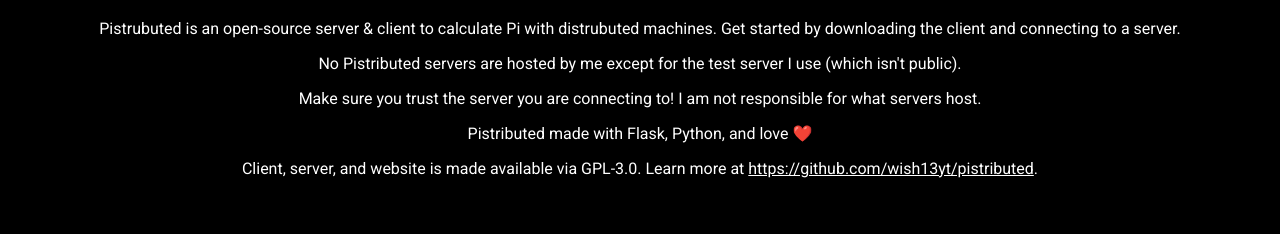
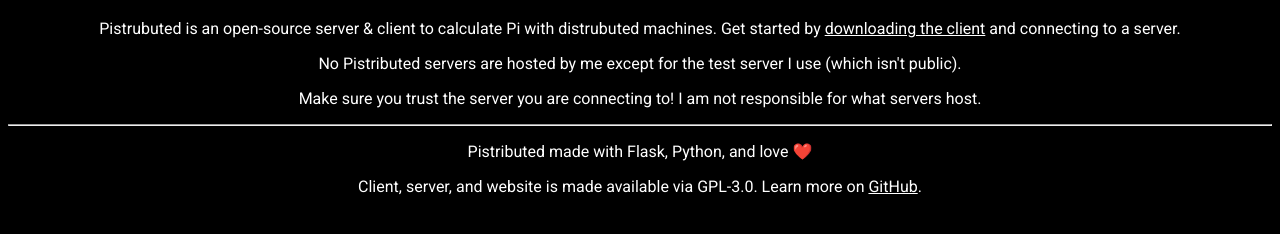
Before and after one commit to wish13yt/pistributed, a plain HTML site: page website/index.html in a window 1280 px wide. Shown: the part 62-296 px from the top of the page. Drawn offline with Linux system fonts and the light colour scheme.

Commit message:
add client link

```diff
--- a/website/index.html
+++ b/website/index.html
@@ -26,12 +26,13 @@
 </head>
 <body>
     <h1>Pistributed</h1>
-    <p>Pistrubuted is an open-source server & client to calculate Pi with distrubuted machines. Get started by downloading the client and connecting to a server.</p>
+    <p>Pistrubuted is an open-source server & client to calculate Pi with distrubuted machines. Get started by <a href="https://github.com/wish13yt/pistributed/releases/latest">downloading the client</a> and connecting to a server.</p>
     <p>No Pistributed servers are hosted by me except for the test server I use (which isn't public).</p>
     <p>Make sure you trust the server you are connecting to! I am not responsible for what servers host.</p>
+    <hr>
     <footer>
         <p>Pistributed made with Flask, Python, and love ❤️</p>
-        <p>Client, server, and website is made available via GPL-3.0. Learn more at <a href="https://github.com/wish13yt/pistributed">https://github.com/wish13yt/pistributed</a>.</p>
+        <p>Client, server, and website is made available via GPL-3.0. Learn more on <a href="https://github.com/wish13yt/pistributed">GitHub</a>.</p>
     </footer>
 </body>
 </html>
```
